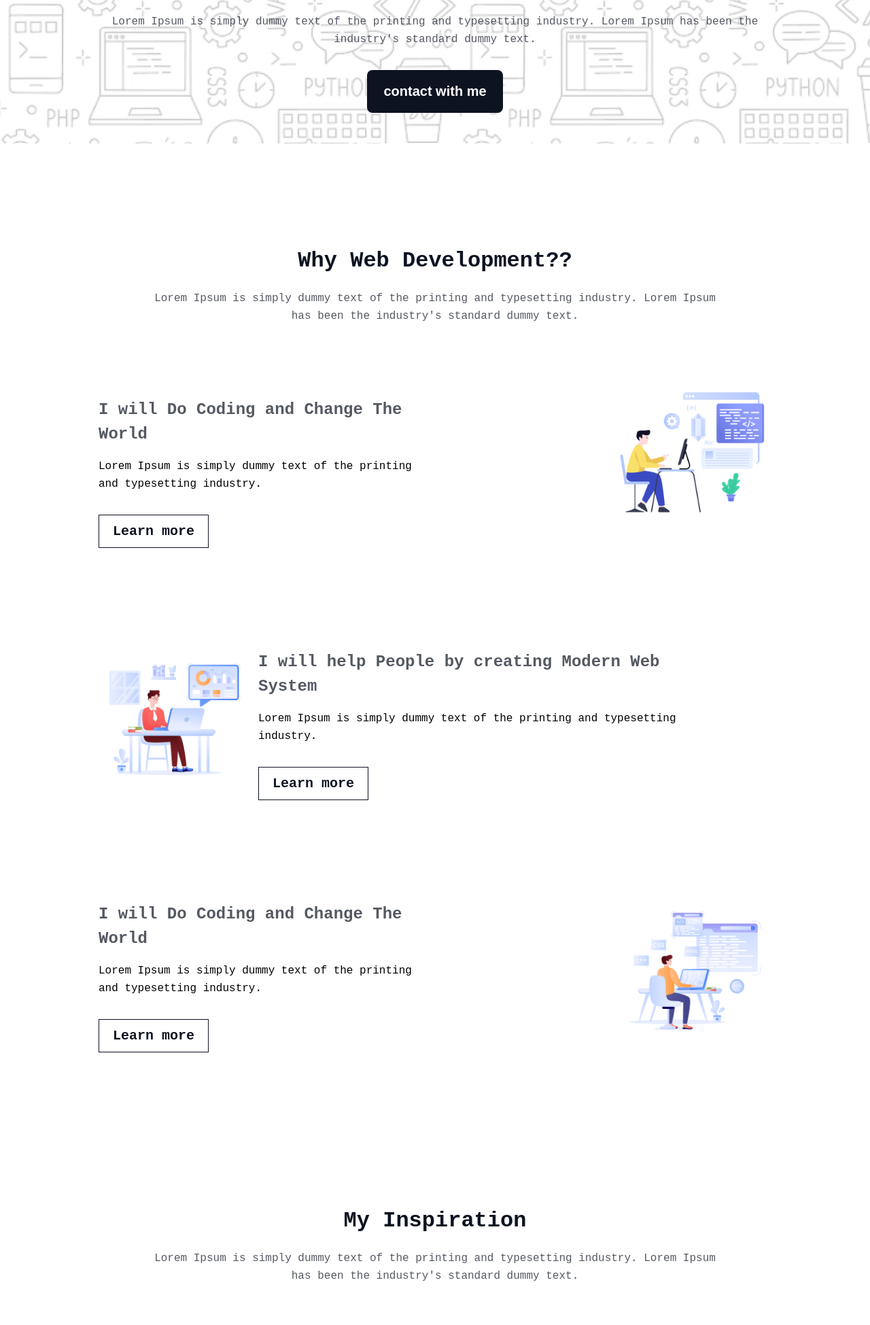
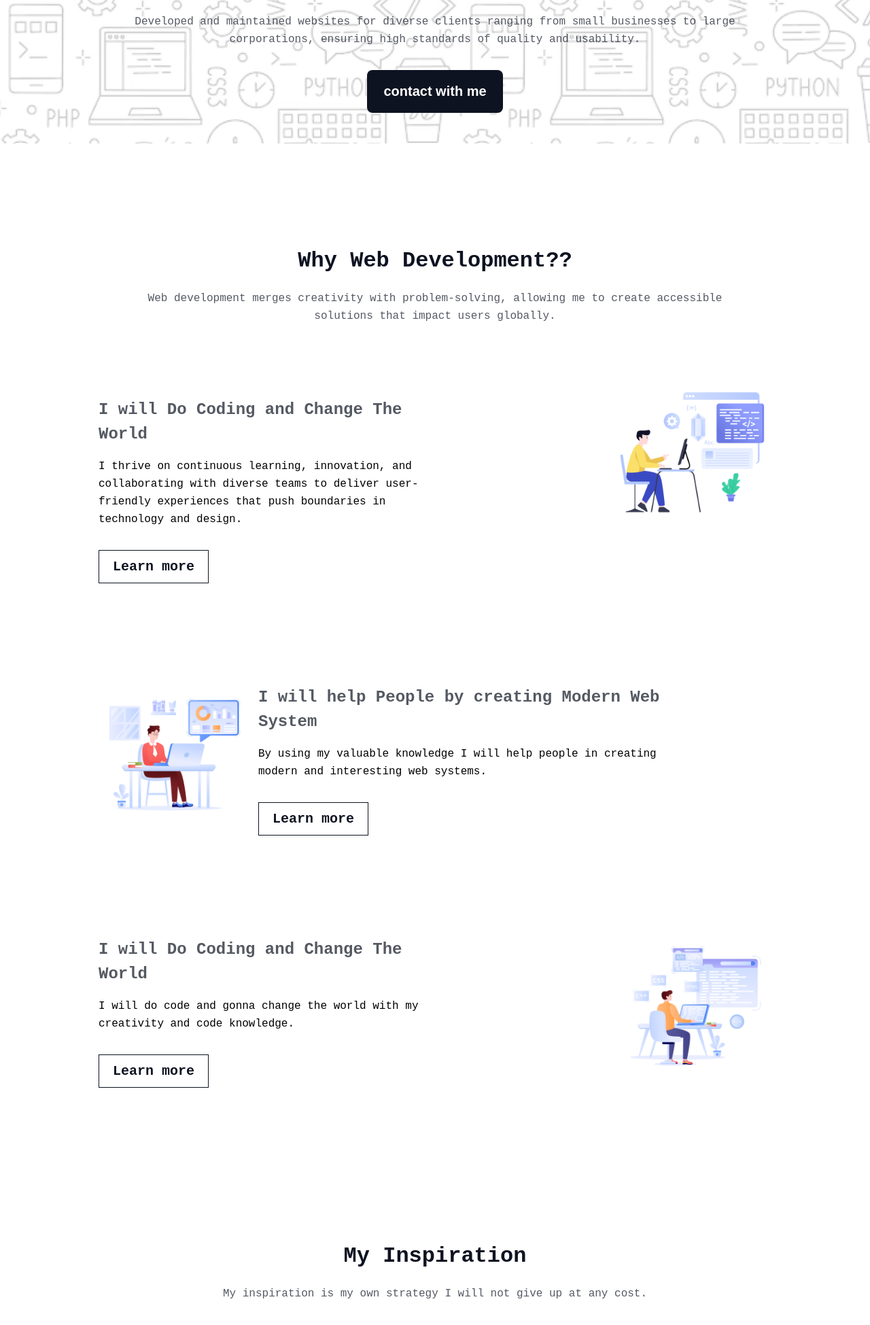
Before and after one commit to JC-Joy-dev/my-assingment-repo, a plain HTML site: page index.html in a window 1280 px wide. Shown: the part 529-2478 px from the top of the page at 68% size. Drawn offline with Linux system fonts and the light colour scheme; a web font is replaced by a local one.

Commit message:
changes lorem text

```diff
--- a/index.html
+++ b/index.html
@@ -32,9 +32,7 @@
                         <h3>"In the near future, I hope to become a Developer."</h3>
                     </div>
                     <div class="banner-summary">
-                        <p class="summary">Lorem Ipsum is simply dummy text of the printing and typesetting industry.
-                            Lorem Ipsum has been
-                            the industry's standard dummy text.</p>
+                        <p class="summary">Developed and maintained websites for diverse clients ranging from small businesses to large corporations, ensuring high standards of quality and usability.</p>
                     </div>
                     <div>
                         <a href="">
@@ -42,9 +40,6 @@
                         </a>
                     </div>
                 </div>
-
-
-
             </div>
         </section>
     </header>
@@ -54,15 +49,14 @@
             <div class="development-container container">
                 <div class="web-tittle">
                     <h3 class="heading-tittle">Why Web Development??</h3>
-                    <p class="summary">Lorem Ipsum is simply dummy text of the printing and typesetting industry. Lorem
-                        Ipsum has been the industry's standard dummy text.</p>
+                    <p class="summary">Web development merges creativity with problem-solving, allowing me to create accessible solutions that impact users globally.</p>
                 </div>
                 <div class="all-items">
                     <!-- Item-one -->
                     <div class="item-box">
                         <div class="box-content">
                             <h4>I will Do Coding and Change The World</h4>
-                            <p>Lorem Ipsum is simply dummy text of the printing and typesetting industry.</p>
+                            <p>I thrive on continuous learning, innovation, and collaborating with diverse teams to deliver user-friendly experiences that push boundaries in technology and design.</p>
                             <div class="learn-btn">
                                 <a href="#">Learn more</a>
                             </div>
@@ -78,7 +72,7 @@
                         </div>
                         <div class="box-content padding-right">
                             <h4>I will help People by creating Modern Web System</h4>
-                            <p>Lorem Ipsum is simply dummy text of the printing and typesetting industry.</p>
+                            <p>By using my valuable knowledge I will help people in creating modern and interesting web systems.</p>
                             <div class="learn-btn">
                                 <a href="#">Learn more</a>
                             </div>
@@ -89,7 +83,8 @@
                     <div class="item-box">
                         <div class="box-content">
                             <h4>I will Do Coding and Change The World</h4>
-                            <p>Lorem Ipsum is simply dummy text of the printing and typesetting industry.</p>
+                            <p> I will do code and gonna change the world with my creativity and code knowledge.
+                            </p>
                             <div class="learn-btn">
                                 <a href="#">Learn more</a>
                             </div>
@@ -109,8 +104,7 @@
             <div class="inspiration-container container">
                 <div class="inspiration-tittle">
                     <h3 class="heading-tittle">My Inspiration</h3>
-                    <p class="summary">Lorem Ipsum is simply dummy text of the printing and typesetting industry. Lorem
-                        Ipsum has been the industry's standard dummy text.
+                    <p class="summary">My inspiration is my own strategy I will not give up at any cost.
                     </p>
                 </div>
                 <div class="video">
@@ -129,8 +123,8 @@
             <div class="current-target-banner container">
                 <div class="current-content">
                     <h3 class="heading-tittle">My current Target</h3>
-                    <p class="summary">Lorem Ipsum is simply dummy text of the printing and typesetting industry. Lorem
-                        Ipsum has been the industry's standard dummy text.</p>
+                    <p class="summary">My current target is to become a full stack developer and do my own projects.
+                    </p>
                 </div>
                 <div class="card-box">
                     <!-- Target-Box-Card-One -->
@@ -139,7 +133,7 @@
                             <img src="assets/html.png" alt="HTML-5">
                         </div>
                         <h3>HTML</h3>
-                        <p>Lorem Ipsum is simply dummy text of the printing.</p>
+                        <p>HyperText Markup Language, is the standard language used to create and design web pages.</p>
                         <div class="target-btn">
                             <a href="#">Learn more</a>
                         </div>
@@ -150,7 +144,7 @@
                             <img src="assets/css.png" alt="HTML-5">
                         </div>
                         <h3>CSS</h3>
-                        <p>Lorem Ipsum is simply dummy text of the printing.</p>
+                        <p> CSS, or Cascading Style Sheets, is a style sheet language used to describe the presentation of a document written in HTML or XML (including XML dialects such as SVG or XHTML).</p>
                         <div class="target-btn">
                             <a href="#">Learn more</a>
                         </div>
@@ -161,7 +155,7 @@
                             <img src="assets/js.png" alt="HTML-5">
                         </div>
                         <h3>JavaScript</h3>
-                        <p>Lorem Ipsum is simply dummy text of the printing.</p>
+                        <p>JavaScript is a high-level, interpreted programming language primarily used to make web pages interactive and dynamic</p>
                         <div class="target-btn">
                             <a href="#">Learn more</a>
                         </div>
```
